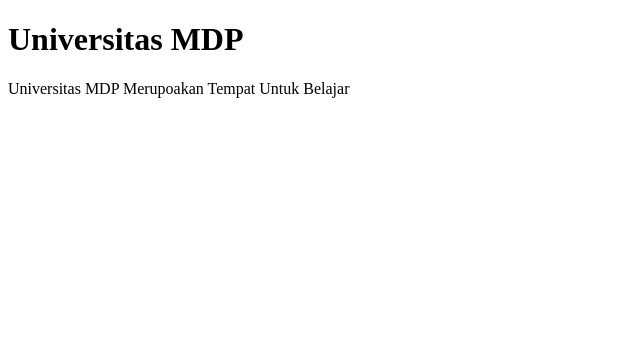
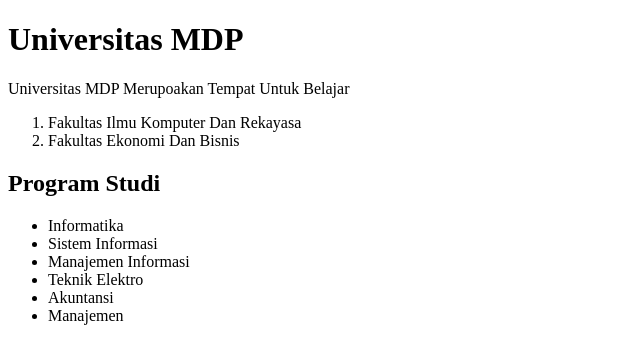
Before and after one commit to JessenFB/2327PW1IF21, a plain HTML site: page main.html in a window 1280 px wide. Shown: the whole page, without its empty margins (0-640 px from the left). Drawn offline with Linux system fonts and the light colour scheme.

Commit message:
Update main.html

```diff
--- a/main.html
+++ b/main.html
@@ -9,5 +9,20 @@
     <h1>Universitas MDP</h1>
     <!--  Ini Komentar -->
     <p>Universitas MDP Merupoakan Tempat Untuk Belajar</p>
+
+    <!-- Order List -->
+    <ol>
+        <li> Fakultas Ilmu Komputer Dan Rekayasa</li>
+        <li> Fakultas Ekonomi Dan Bisnis</li>
+    </ol>
+    <h2>Program Studi</h2>
+    <ul>
+        <li>Informatika</li>
+        <li>Sistem Informasi</li>
+        <li>Manajemen Informasi</li>
+        <li>Teknik Elektro</li>
+        <li>Akuntansi</li>
+        <li>Manajemen</li>
+    </ul>
 </body>
 </html>
```
